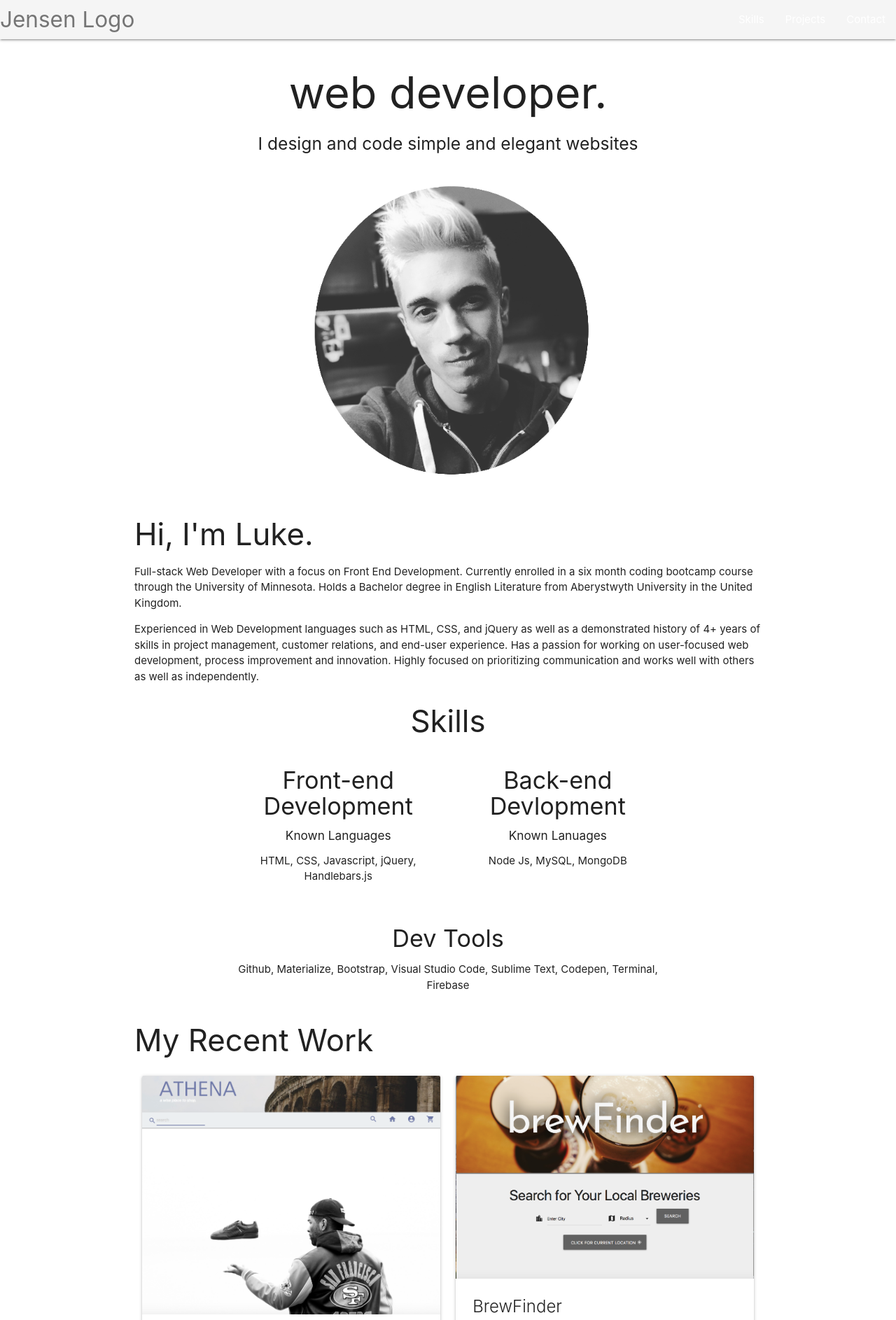
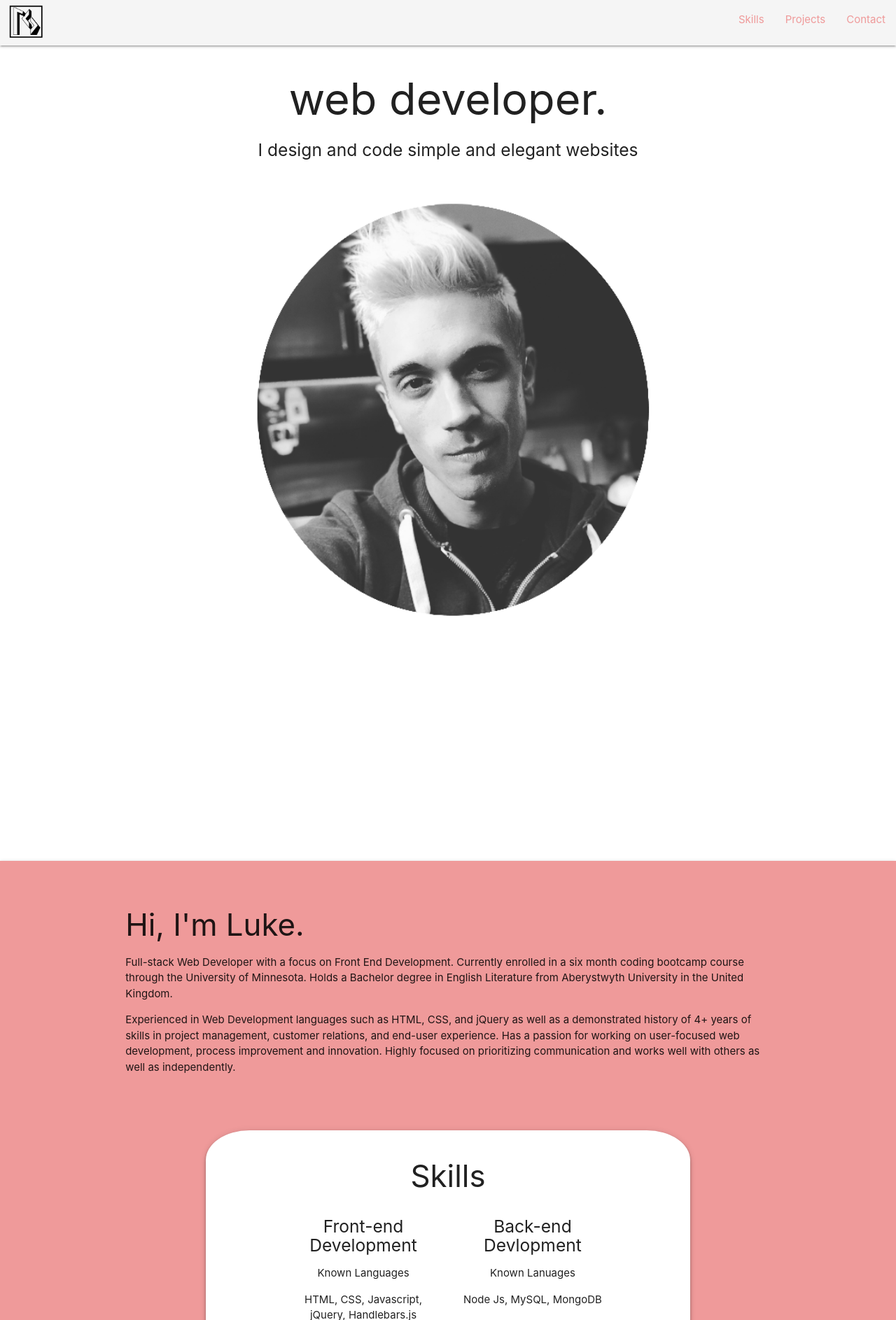
Before and after one commit to Lucasjensen56/Lucasjensen56.github.io, a website: page index.html in a window 1280 px wide. Shown: the top 1886 px of the page at 70% size. Drawn offline with nearby package versions, Linux system fonts and the light colour scheme.

Commit message:
applied style color

```diff
--- a/index.html
+++ b/index.html
@@ -12,56 +12,57 @@
 <body>
 <nav>
 	<div class="nav-wrapper">
-	  <a href="#" class="logo brand-logo left">Jensen Logo</a>
+	  <a href="#" class="logo brand-logo left"><img class="logoImg" src="./assets/logo.png"></a>
 	  <ul id="nav-mobile" class="right hide-on-med-and-down">
-	    <li><a href="sass.html">Skills</a></li>
-	    <li><a href="badges.html">Projects</a></li>
-	    <li><a href="collapsible.html">Contact</a></li>
+	    <li><a href="#skillsTitle">Skills</a></li>
+	    <li><a href="#myRecentWork">Projects</a></li>
+	    <li><a href="#getInTouch">Contact</a></li>
 	  </ul>
 	</div>
 </nav>
 
-<main class="container">
-	<section class="center-align">
+<main>
+	<section class="center-align headerSection">
 		<h1>web developer.</h1>
 		<h5>I design and code simple and elegant websites</h5>
 		<div>
-			<img class="responsive-img headerImg" src="./assets/circlelogo.png">
+			<img class="responsive-img headerImg " src="./assets/circlelogo.png">
 		</div>
 	</section>
 	<section>
-		<article>
+		<article class="container-fluid introArticle z-depth-1">
 			<h3>Hi, I'm Luke.</h3>
 			<p>Full-stack Web Developer with a focus on Front End Development. Currently enrolled in a six month coding bootcamp course through the University of Minnesota. Holds a Bachelor degree in English Literature from Aberystwyth University in the United Kingdom.</p>
 			<p>Experienced in Web Development languages such as HTML, CSS, and jQuery as well as a demonstrated history of 4+ years of skills in project management, customer relations, and end-user experience. Has a passion for working on user-focused web development, process improvement and innovation. Highly focused on prioritizing communication and works well with others as well as independently.</p>
 		</article>
-		<article class="center-align">
-			<h3>Skills</h3>
+		<article class="skills center-align container z-depth-2">
+			<h3 id="skillsTitle">Skills</h3>
 			<div class="container">
 				<div class="row">
 					<div class="col s6">
-						<h4>Front-end Development</h4>
-						<h6>Known Languages</h6>
+						<h5>Front-end Development</h5>
+						<p>Known Languages</p>
 						<p>HTML, CSS, Javascript, jQuery, Handlebars.js</p>
 					</div>
 					<div class="col s6">
-						<h4>Back-end Devlopment</h4>
-						<h6>Known Lanuages</h6>
+						<h5>Back-end Devlopment</h5>
+						<p>Known Lanuages</p>
 						<p>Node Js, MySQL, MongoDB</p>
 
 					</div>
 				</div>
 				<div class="row">
+					<hr>
 					<div class="col s12s">
-						<h4>Dev Tools</h4>
+						<h5>Dev Tools</h5>
 						<p>Github, Materialize, Bootstrap, Visual Studio Code, Sublime Text, Codepen, Terminal, Firebase</p>
 					</div>
 				</div>
 			</div>
 		</article>
 	</section>
-	<section>
-		<h3>My Recent Work</h3>
+	<section class="container projectSection">
+		<h2 class="center-align" id="myRecentWork">My Recent Work</h2>
 		<article>
 			<div class="row">
 				<div class="col s6">
@@ -186,7 +187,7 @@
 		</article>
 	</section>
 	<section class="center-align">
-		<h3>Get in touch.</h3>
+		<h3 id="getInTouch">Get in touch.</h3>
 		<ul>
 			<li><a href="https://github.com/Lucasjensen56"><i class="fab fa-github"></i></a></li>
 			<li><a href="https://www.linkedin.com/in/lucas-jensen-1b30ba52/"><i class="fab fa-linkedin-in"></i></a></li>
@@ -203,10 +204,18 @@
 
 
 <footer class="page-footer">
+	<div class="container">
+		<div class="row">
+			<div class="col 16 s12">
+
+			</div>
+		</div>
+	</div>
 	<div class="footer-copyright">
 		<div class="container">
 		© 2018 Copyright Text
-            <a class="grey-text text-lighten-4 right" href="#!">More Links</a>
+		<div>
+		</div>
 		</div>
 	</div>
 </footer>
--- a/style.css
+++ b/style.css
@@ -13,12 +13,31 @@
     color: #fff;
     background-color: #f5f5f5;
     width: 100%;
-    height: 56px;
+    height: 65px;
     line-height: 56px;
+}
+
+nav ul a {
+    -webkit-transition: background-color .3s;
+    transition: background-color .3s;
+    font-size: 1rem;
+    color: #ef9a9a;
+    display: block;
+    padding: 0 15px;
+    cursor: pointer;
+}
+
+.logoImg {
+	width: 9%;
+	margin-top: 0.5%;
 }
 
 .headerImg {
 	width: 53%;
+}
+
+.headerSection {
+	margin-bottom: 24%;
 }
 
 
@@ -48,4 +67,40 @@ li {
 i {
 	font-size: 320%;
 	margin: 1% 4% 1% 3%;
+	color: #ba6b6c;
 }
+
+
+.skills {
+	background-color: white;
+    border-radius: 9%;
+    padding: 1% 0% 1% 0;
+    margin-top: -29%;
+    margin-bottom: 19%;
+    width: 54%;
+}
+
+
+.introArticle {
+	background-color: #ef9a9a;
+    padding: 3% 14% 34% 14%;
+}
+
+.card .card-action a:not(.btn):not(.btn-large):not(.btn-small):not(.btn-large):not(.btn-floating) {
+    color: #ef9a9a;
+    margin-right: 24px;
+    -webkit-transition: color .3s ease;
+    transition: color .3s ease;
+    text-transform: uppercase;
+}
+
+
+.projectSection {
+
+}
+
+.page-footer {
+    padding-top: 20px;
+    color: #fff;
+    background-color: white;
+}
```
Also changed, not shown: assets/logo.png (added). Lines whose indentation alone changed are shown as unchanged.
